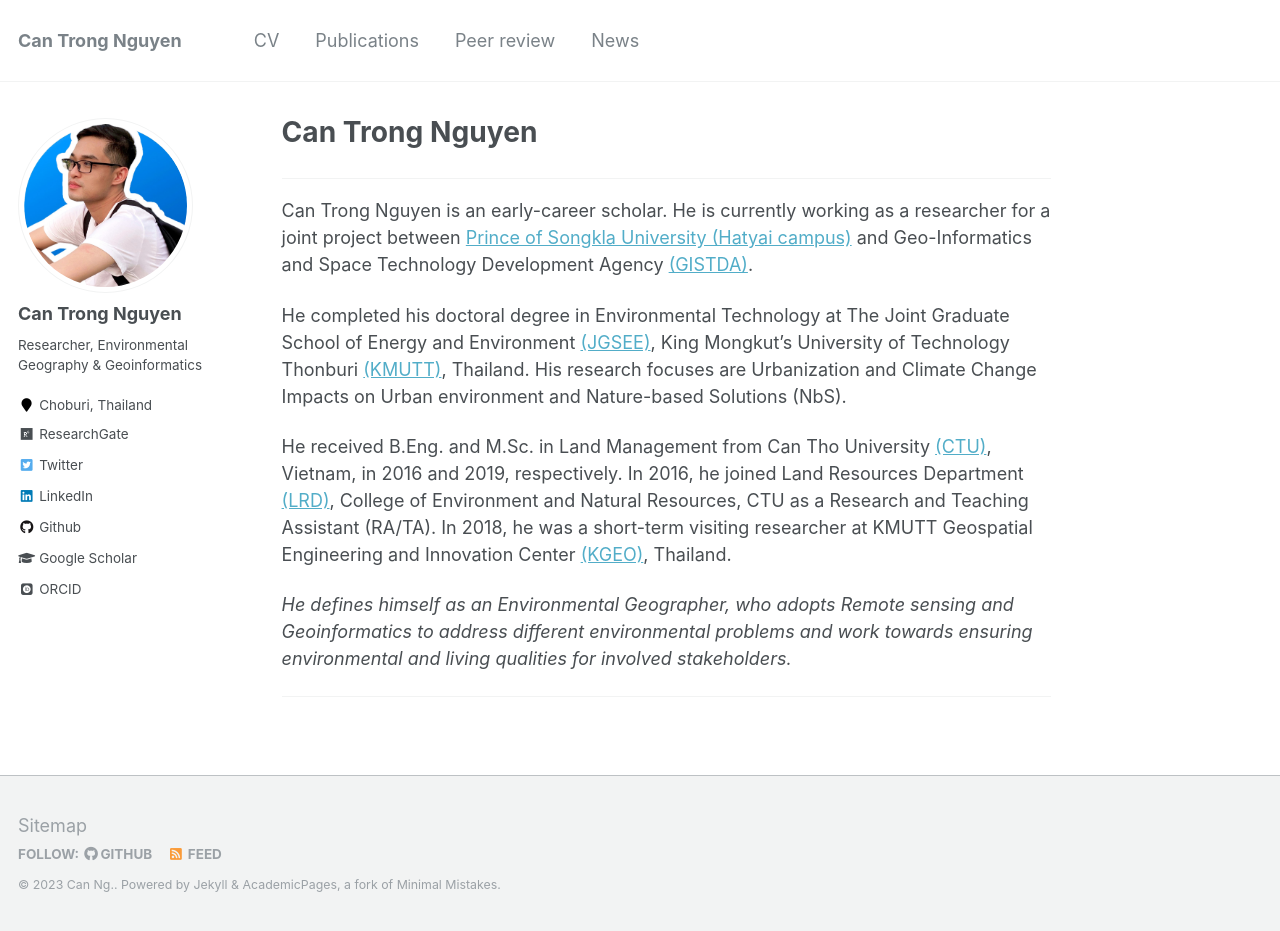
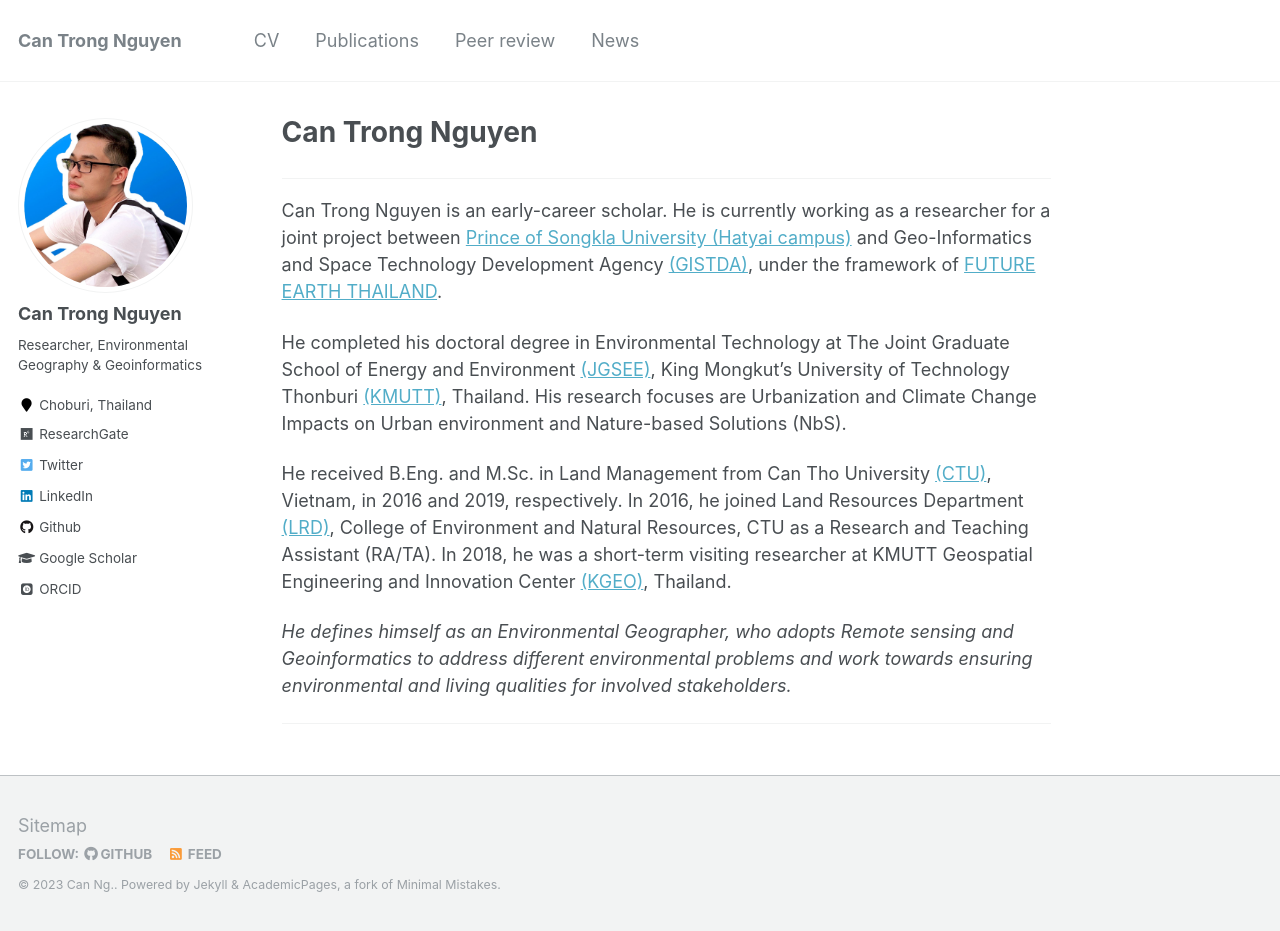
Before and after one commit to canng/oldsite, a Jekyll site: the page built from _pages/about.md, in a window 1280 px wide and 931 px high. Built offline with Jekyll 4.4.1, drawn with Linux system fonts in a browser that asks for light colours; some web fonts are replaced.

Commit message:
update about

```diff
--- a/_pages/about.md
+++ b/_pages/about.md
@@ -10,7 +10,7 @@
 
 <hr>
 
-Can Trong Nguyen is an early-career scholar. He is currently working as a researcher for a joint project between [Prince of Songkla University (Hatyai campus)](https://en.psu.ac.th/) and Geo-Informatics and Space Technology Development Agency [(GISTDA)](https://www.gistda.or.th/home.php?lang=EN).
+Can Trong Nguyen is an early-career scholar. He is currently working as a researcher for a joint project between [Prince of Songkla University (Hatyai campus)](https://en.psu.ac.th/) and Geo-Informatics and Space Technology Development Agency [(GISTDA)](https://www.gistda.or.th/home.php?lang=EN), under the framework of [FUTURE EARTH THAILAND](https://www.futureearththailand.org/frontpage).
 
 He completed his doctoral degree in Environmental Technology at The Joint Graduate School of Energy and Environment [(JGSEE)](https://www.jgsee.kmutt.ac.th/v3/), King Mongkut’s University of Technology Thonburi [(KMUTT)](https://www.kmutt.ac.th/en/), Thailand. His research focuses are Urbanization and Climate Change Impacts on Urban environment and Nature-based Solutions (NbS).
 
```
